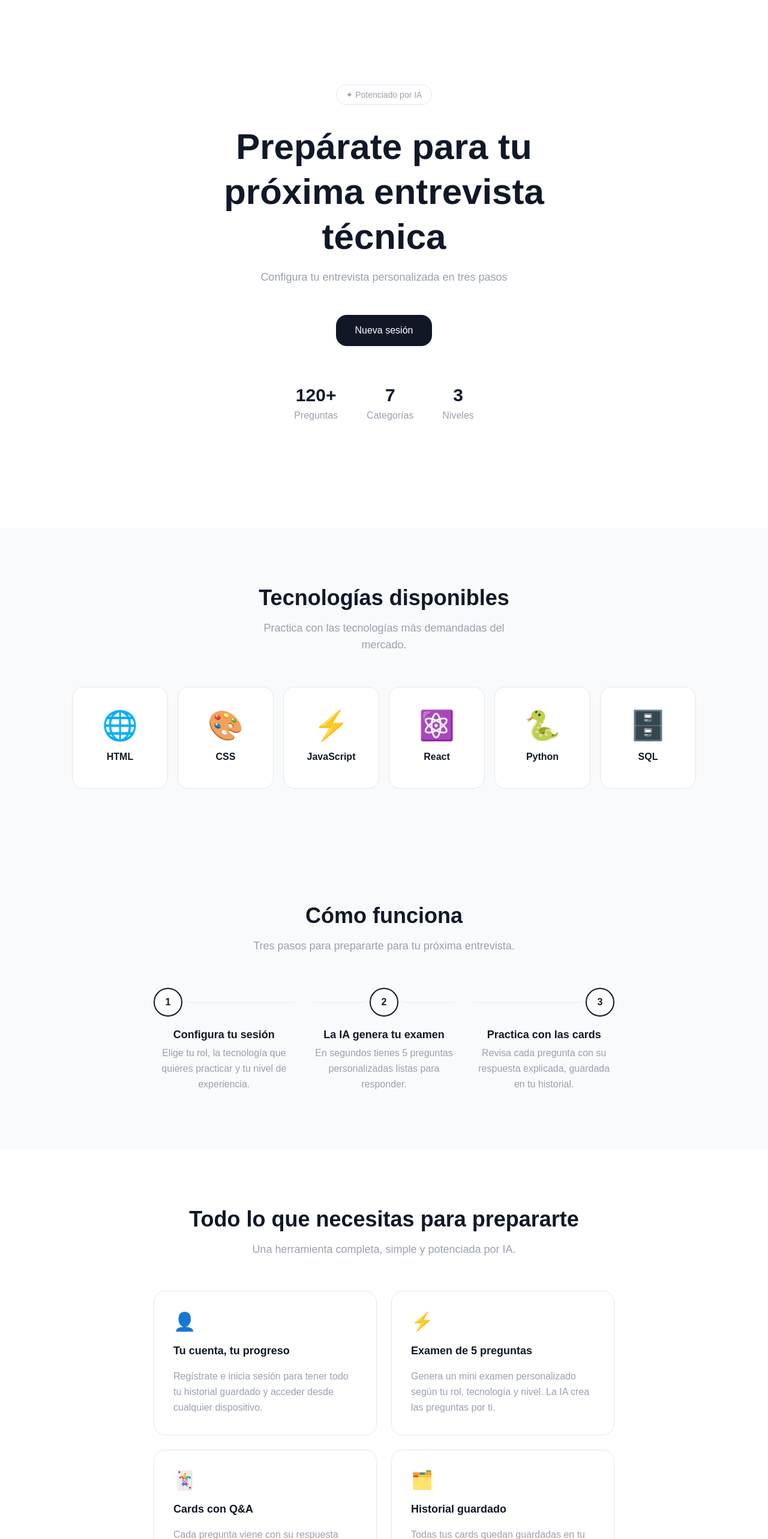
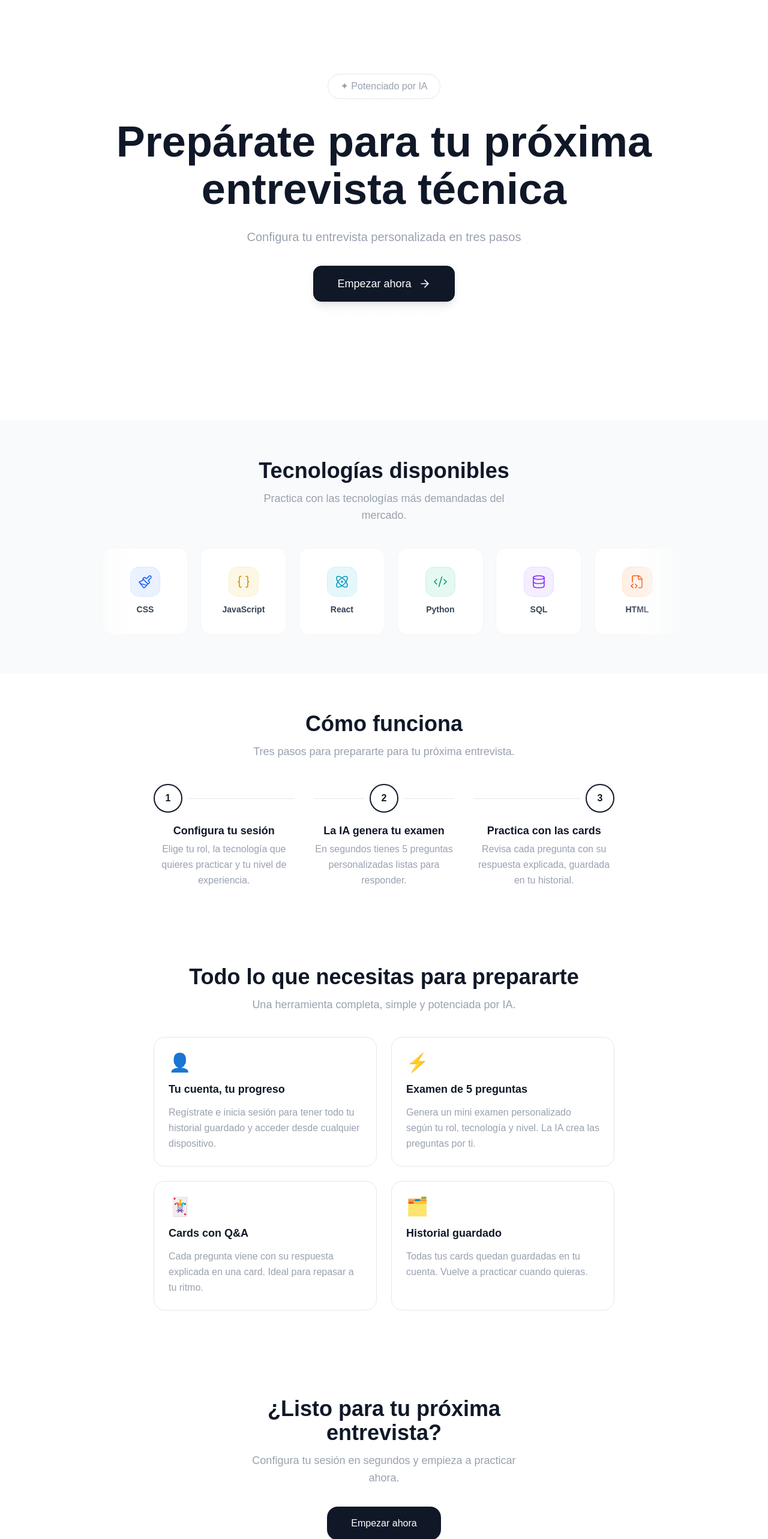
Before and after one commit to albertsp/interview-prep-app, a Next.js app in the folder frontend/: page / in a window 1280 px wide. Shown: the part 100-2666 px from the top of the page at 60% size. Built offline with nearby package versions, Linux system fonts and the light colour scheme; no server answers.

Commit message:
feat(home): hero fullscreen with typewriter, DotsGrid background, infinite carousel techs, scroll animations, ES-es copy, consistent spacing

```diff
--- /dev/null
+++ b/frontend/src/components/DotsGrid.jsx
@@ -0,0 +1,106 @@
+"use client"
+
+import { useRef, useEffect } from "react"
+
+const DOT_GAP = 40
+const DOT_RADIUS = 1.2
+const GLOW_RADIUS = 100
+
+export default function DotsGrid() {
+  const canvasRef = useRef(null)
+  const mouseRef = useRef({ x: -1000, y: -1000, tx: -1000, ty: -1000 })
+  const frameRef = useRef(null)
+  const dotsRef = useRef([])
+  const dimsRef = useRef({ w: 0, h: 0 })
+
+  useEffect(() => {
+    const canvas = canvasRef.current
+    if (!canvas) return
+    const ctx = canvas.getContext("2d")
+
+    const buildDots = (w, h) => {
+      const dots = []
+      for (let x = DOT_GAP; x < w; x += DOT_GAP) {
+        for (let y = DOT_GAP; y < h; y += DOT_GAP) {
+          dots.push({ x, y })
+        }
+      }
+      dotsRef.current = dots
+    }
+
+    const resize = () => {
+      const w = (canvas.width = canvas.offsetWidth)
+      const h = (canvas.height = canvas.offsetHeight)
+      dimsRef.current = { w, h }
+      buildDots(w, h)
+    }
+
+    resize()
+    window.addEventListener("resize", resize)
+
+    const handleMove = (e) => {
+      const rect = canvas.getBoundingClientRect()
+      mouseRef.current.tx = e.clientX - rect.left
+      mouseRef.current.ty = e.clientY - rect.top
+    }
+
+    const handleLeave = () => {
+      mouseRef.current.tx = -1000
+      mouseRef.current.ty = -1000
+    }
+
+    canvas.addEventListener("mousemove", handleMove)
+    canvas.addEventListener("mouseleave", handleLeave)
+
+    const animate = () => {
+      if (!ctx) return
+      const { w, h } = dimsRef.current
+      const m = mouseRef.current
+
+      // Smooth mouse interpolation
+      m.x += (m.tx - m.x) * 0.1
+      m.y += (m.ty - m.y) * 0.1
+
+      ctx.clearRect(0, 0, w, h)
+
+      for (const dot of dotsRef.current) {
+        const dx = dot.x - m.x
+        const dy = dot.y - m.y
+        const dist = Math.sqrt(dx * dx + dy * dy)
+
+        let alpha = 0.08
+        let radius = DOT_RADIUS
+
+        if (dist < GLOW_RADIUS) {
+          const t = 1 - dist / GLOW_RADIUS
+          alpha = 0.08 + t * t * 0.55
+          radius = DOT_RADIUS + t * 2.2
+        }
+
+        ctx.beginPath()
+        ctx.arc(dot.x, dot.y, radius, 0, Math.PI * 2)
+        ctx.fillStyle = `rgba(100, 100, 120, ${alpha})`
+        ctx.fill()
+      }
+
+      frameRef.current = requestAnimationFrame(animate)
+    }
+
+    frameRef.current = requestAnimationFrame(animate)
+
+    return () => {
+      window.removeEventListener("resize", resize)
+      canvas.removeEventListener("mousemove", handleMove)
+      canvas.removeEventListener("mouseleave", handleLeave)
+      if (frameRef.current) cancelAnimationFrame(frameRef.current)
+    }
+  }, [])
+
+  return (
+    <canvas
+      ref={canvasRef}
+      aria-hidden="true"
+      className="absolute inset-0 w-full h-full pointer-events-auto"
+    />
+  )
+}
--- a/frontend/src/components/home/cta.jsx
+++ b/frontend/src/components/home/cta.jsx
@@ -1,6 +1,6 @@
 "use client";
 
-import Link from "next/link";
+import { motion } from "framer-motion"
 import { useRouter} from "next/navigation"
 
 export default function CTA() {
@@ -8,13 +8,19 @@ export default function CTA() {
     const router = useRouter()
 
     return (
-    <section className="w-full px-6 py-28 bg-white flex flex-col items-center text-center">
+    <motion.section
+      initial={{ opacity: 0, y: 40 }}
+      whileInView={{ opacity: 1, y: 0 }}
+      viewport={{ once: true, margin: "-200px" }}
+      transition={{ duration: 0.5, ease: "easeOut" }}
+      className="w-full px-6 py-20 bg-white flex flex-col items-center text-center"
+    >
 
-      <h2 className="text-4xl font-bold text-gray-900 mb-4 max-w-md">
+      <h2 className="text-4xl font-bold text-gray-900 mb-3 max-w-md">
         ¿Listo para tu próxima entrevista?
       </h2>
 
-      <p className="text-gray-400 text-lg max-w-md mb-12 leading-relaxed">
+      <p className="text-gray-400 text-lg max-w-md mb-8 leading-relaxed">
         Configura tu sesión en segundos y empieza a practicar ahora.
       </p>
 
@@ -22,9 +28,9 @@ export default function CTA() {
         onClick={() => router.push("/register")}
         className="px-10 py-4 rounded-2xl bg-gray-900 text-white text-base font-medium hover:bg-gray-700 transition-colors"
       >
-        Nueva sesión
+        Empezar ahora
       </button>
 
-    </section>
+    </motion.section>
   );
 }
--- a/frontend/src/components/home/features.jsx
+++ b/frontend/src/components/home/features.jsx
@@ -1,3 +1,7 @@
+"use client"
+
+import { motion } from "framer-motion"
+
 const FEATURES = [
   {
     icon: "👤",
@@ -23,10 +27,16 @@ const FEATURES = [
 
 export default function Features() {
   return (
-    <section className="w-full px-6 py-24 bg-white">
+    <motion.section
+      initial={{ opacity: 0, y: 40 }}
+      whileInView={{ opacity: 1, y: 0 }}
+      viewport={{ once: true, margin: "-200px" }}
+      transition={{ duration: 0.5, ease: "easeOut" }}
+      className="w-full px-6 py-16 bg-white"
+    >
 
-      <div className="text-center mb-14">
-        <h2 className="text-4xl font-bold text-gray-900 mb-4">
+      <div className="text-center mb-10">
+        <h2 className="text-4xl font-bold text-gray-900 mb-3">
           Todo lo que necesitas para prepararte
         </h2>
         <p className="text-gray-400 text-lg max-w-md mx-auto">
@@ -38,7 +48,7 @@ export default function Features() {
         {FEATURES.map(({ icon, title, description }) => (
           <div
             key={title}
-            className="rounded-2xl border border-gray-200 p-8 flex flex-col gap-4 hover:border-gray-300 transition-colors"
+            className="rounded-2xl border border-gray-200 p-6 flex flex-col gap-3 hover:border-gray-300 transition-colors"
           >
             <span className="text-3xl">{icon}</span>
             <h3 className="text-lg font-bold text-gray-900">{title}</h3>
@@ -47,6 +57,6 @@ export default function Features() {
         ))}
       </div>
 
-    </section>
+    </motion.section>
   );
 }
--- a/frontend/src/components/home/hero.jsx
+++ b/frontend/src/components/home/hero.jsx
@@ -1,52 +1,92 @@
 "use client";
 
-import Link from "next/link";
-import { useRouter} from "next/navigation"
+import { useState, useEffect } from "react";
+import { motion, animate } from "framer-motion";
+import { useRouter } from "next/navigation"
+import { ArrowRight } from "lucide-react"
+import DotsGrid from "@/components/DotsGrid"
 
-const STATS = [
-  { value: "120+", label: "Preguntas" },
-  { value: "7", label: "Categorías" },
-  { value: "3", label: "Niveles" },
-];
+const HERO_TEXT = "Prepárate para tu próxima entrevista técnica";
 
 export default function Hero() {
 
   const router = useRouter()
+  const [mounted, setMounted] = useState(false)
+  const [displayedText, setDisplayedText] = useState("")
+  const [isTyping, setIsTyping] = useState(false)
+
+  useEffect(() => {
+    setMounted(true)
+  }, [])
+
+  useEffect(() => {
+    if (!mounted) return
+
+    setIsTyping(true)
+
+    const controls = animate(0, HERO_TEXT.length, {
+      duration: HERO_TEXT.length * 0.06,
+      ease: "linear",
+      onUpdate(latest) {
+        setDisplayedText(HERO_TEXT.slice(0, Math.floor(latest)))
+      },
+      onComplete() {
+        setDisplayedText(HERO_TEXT)
+        setIsTyping(false)
+      },
+    })
+
+    return () => controls.stop()
+  }, [mounted])
 
   return (
-    <section className="flex flex-col items-center justify-center px-6 py-44 text-center bg-white">
+    <section className="relative flex flex-col items-center justify-center px-4 sm:px-6 min-h-[calc(100vh-4rem)] bg-white">
 
-        <span className="inline-block mb-8 px-4 py-1.5 rounded-full border border-gray-200 text-gray-400 text-sm">
+      <DotsGrid />
+
+      <div className="relative z-10 flex flex-col items-center text-center">
+
+        <span className="inline-block mb-8 px-5 py-2 rounded-full border border-gray-200 text-gray-400 text-base">
             ✦ Potenciado por IA
         </span>
 
-      <h1 className="text-5xl sm:text-6xl font-bold text-gray-900 leading-tight mb-4 max-w-xl">
-        Prepárate para tu próxima entrevista técnica
+      <h1 className="text-4xl sm:text-6xl lg:text-7xl font-bold text-gray-900 leading-[1.1] mb-6 max-w-5xl">
+        {mounted ? displayedText : HERO_TEXT}
+        {isTyping && (
+          <motion.span
+            animate={{ opacity: [1, 0, 1] }}
+            transition={{ repeat: Infinity, duration: 0.8, ease: "easeInOut" }}
+            className="inline-block w-1 h-[1em] bg-gray-900 ml-1 align-middle"
+          />
+        )}
       </h1>
 
-      <p className="text-gray-400 text-lg max-w-md mb-12 leading-relaxed">
+      <motion.p
+        initial={{ opacity: 0, y: 10 }}
+        animate={{ opacity: 1, y: 0 }}
+        transition={{ delay: HERO_TEXT.length * 0.06 + 0.05, duration: 0.5, ease: "easeOut" }}
+        className="text-gray-400 text-lg sm:text-xl max-w-lg mb-8 leading-relaxed"
+      >
         Configura tu entrevista personalizada en tres pasos
-      </p>
+      </motion.p>
 
 
-      <div className="flex flex-wrap gap-3 justify-center mb-16">
+      <div className="flex flex-wrap gap-3 justify-center mb-10">
 
-        <button
+        <motion.button
+          initial={{ opacity: 0, y: 12 }}
+          animate={{ opacity: 1, y: 0 }}
+          transition={{ delay: HERO_TEXT.length * 0.06 + 0.2, duration: 0.5, ease: "easeOut" }}
+          whileHover={{ scale: 1.03 }}
+          whileTap={{ scale: 0.97 }}
           onClick={() => router.push("/register")}
-          className="px-8 py-3.5 rounded-2xl bg-gray-900 text-white text-base font-medium hover:bg-gray-700 transition-colors"
+          className="group inline-flex items-center gap-3 px-10 py-4 rounded-xl bg-gray-900 text-white text-lg font-medium shadow-lg shadow-gray-900/10 hover:shadow-xl hover:shadow-gray-900/20 transition-shadow cursor-pointer"
         >
-          Nueva sesión
-        </button>
+          <span>Empezar ahora</span>
+          <ArrowRight className="size-5 transition-transform duration-300 group-hover:translate-x-1" />
+        </motion.button>
       </div>
 
-
-      <div className="flex gap-12 justify-center">
-        {STATS.map(({ value, label }) => (
-          <div key={label} className="flex flex-col items-center gap-1">
-            <span className="text-3xl font-bold text-gray-900">{value}</span>
-            <span className="text-base text-gray-400">{label}</span>
-          </div>
-        ))}
       </div>
 
     </section>
--- a/frontend/src/components/home/howitworks.jsx
+++ b/frontend/src/components/home/howitworks.jsx
@@ -1,3 +1,7 @@
+"use client"
+
+import { motion } from "framer-motion"
+
 const STEPS = [
   {
     number: "1",
@@ -18,10 +22,16 @@ const STEPS = [
 
 export default function HowItWorks() {
   return (
-    <section className="w-full px-6 py-24 bg-gray-50">
+    <motion.section
+      initial={{ opacity: 0, y: 40 }}
+      whileInView={{ opacity: 1, y: 0 }}
+      viewport={{ once: true, margin: "-200px" }}
+      transition={{ duration: 0.5, ease: "easeOut" }}
+      className="w-full px-6 py-16 bg-white"
+    >
 
-      <div className="text-center mb-14">
-        <h2 className="text-4xl font-bold text-gray-900 mb-4">
+      <div className="text-center mb-10">
+        <h2 className="text-4xl font-bold text-gray-900 mb-3">
           Cómo funciona
         </h2>
         <p className="text-gray-400 text-lg max-w-md mx-auto">
@@ -59,6 +69,6 @@ export default function HowItWorks() {
         ))}
       </div>
 
-    </section>
+    </motion.section>
   );
 }
--- a/frontend/src/components/home/techs.jsx
+++ b/frontend/src/components/home/techs.jsx
@@ -1,18 +1,31 @@
+"use client"
+
+import { motion } from "framer-motion"
+import { FileCode2, Paintbrush, Braces, Atom, Code2, Database } from "lucide-react"
+
 const TECHS = [
-  { name: "HTML", icon: "🌐" },
-  { name: "CSS", icon: "🎨" },
-  { name: "JavaScript", icon: "⚡" },
-  { name: "React", icon: "⚛️" },
-  { name: "Python", icon: "🐍" },
-  { name: "SQL", icon: "🗄️" },
-];
+  { name: "HTML", Icon: FileCode2, bg: "bg-orange-500/10", text: "text-orange-600", ring: "ring-orange-500/20" },
+  { name: "CSS", Icon: Paintbrush, bg: "bg-blue-500/10", text: "text-blue-600", ring: "ring-blue-500/20" },
+  { name: "JavaScript", Icon: Braces, bg: "bg-yellow-500/10", text: "text-yellow-600", ring: "ring-yellow-500/20" },
+  { name: "React", Icon: Atom, bg: "bg-cyan-500/10", text: "text-cyan-600", ring: "ring-cyan-500/20" },
+  { name: "Python", Icon: Code2, bg: "bg-emerald-500/10", text: "text-emerald-600", ring: "ring-emerald-500/20" },
+  { name: "SQL", Icon: Database, bg: "bg-violet-500/10", text: "text-violet-600", ring: "ring-violet-500/20" },
+]
+
+const duplicated = [...TECHS, ...TECHS]
 
 export default function Techs() {
   return (
-    <section className="w-full py-24 bg-gray-50">
+    <motion.section
+      initial={{ opacity: 0, y: 40 }}
+      whileInView={{ opacity: 1, y: 0 }}
+      viewport={{ once: true, margin: "-200px" }}
+      transition={{ duration: 0.5, ease: "easeOut" }}
+      className="w-full py-16 bg-gray-50 overflow-hidden"
+    >
 
-       <div className="text-center mb-14">
-        <h2 className="text-4xl font-bold text-gray-900 mb-4">
+      <div className="text-center mb-10">
+        <h2 className="text-4xl font-bold text-gray-900 mb-3">
           Tecnologías disponibles
         </h2>
         <p className="text-gray-400 text-lg max-w-md mx-auto">
@@ -20,18 +33,26 @@ export default function Techs() {
         </p>
       </div>
 
-      <div className="flex flex-wrap justify-center gap-4">
-        {TECHS.map(({ name, icon }) => (
-          <div
-            key={name}
-            className="flex flex-col items-center justify-center gap-4 py-10 w-40 rounded-2xl border border-gray-200 bg-white hover:border-gray-300 transition-colors"
-          >
-            <span className="text-5xl">{icon}</span>
-            <span className="text-base font-bold text-gray-900">{name}</span>
-          </div>
-        ))}
+      <div className="relative max-w-5xl mx-auto overflow-hidden [mask-image:linear-gradient(to_right,transparent_0%,black_10%,black_90%,transparent_100%)]">
+        <motion.div
+          className="flex gap-5"
+          animate={{ x: ["0%", "-50%"] }}
+          transition={{ repeat: Infinity, duration: 25, ease: "linear" }}
+        >
+          {duplicated.map(({ name, Icon, bg, text, ring }, i) => (
+            <div
+              key={i}
+              className="flex flex-col items-center gap-3 flex-shrink-0 w-36 py-8 rounded-2xl bg-white border border-gray-100 hover:border-gray-200 hover:shadow-sm transition-all"
+            >
+              <div className={`w-12 h-12 rounded-xl ${bg} ring-1 ${ring} flex items-center justify-center`}>
+                <Icon className={`size-6 ${text}`} strokeWidth={1.5} />
+              </div>
+              <span className="text-sm font-semibold text-gray-700">{name}</span>
+            </div>
+          ))}
+        </motion.div>
       </div>
 
-    </section>
-  );
+    </motion.section>
+  )
 }
```
